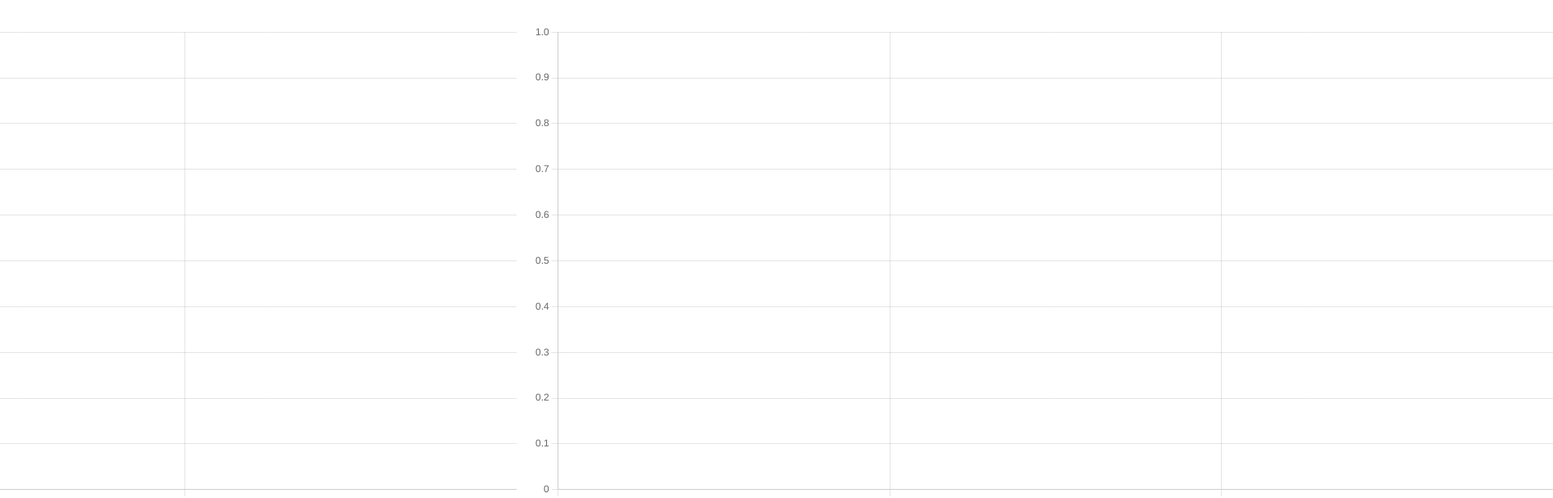
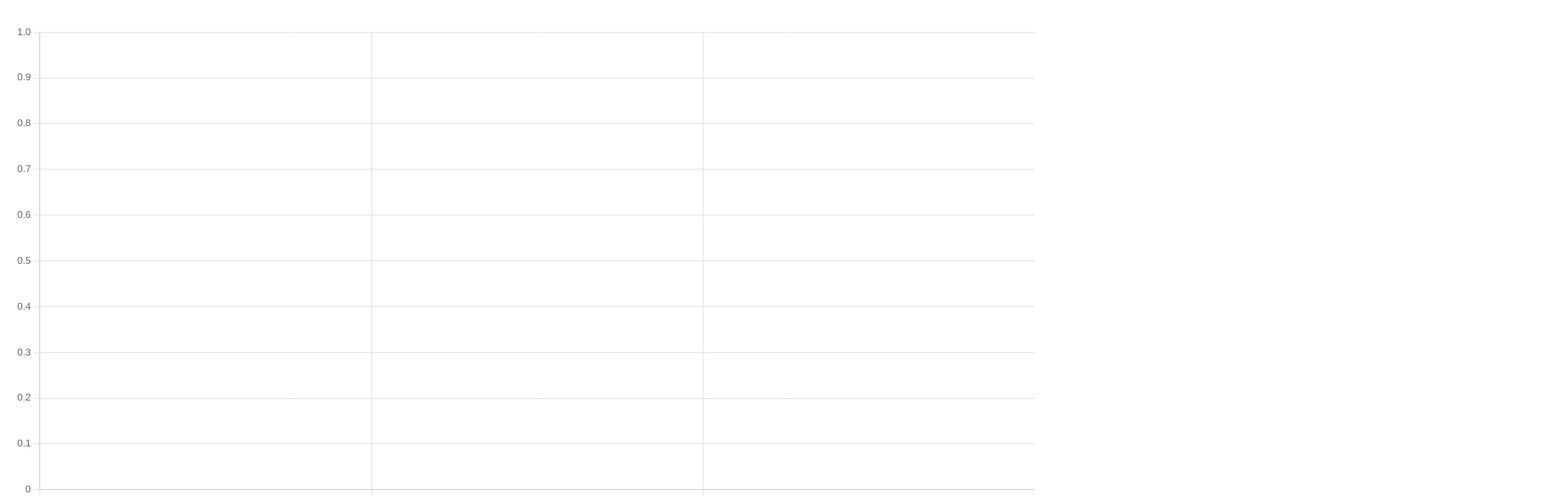
Before and after one commit to 12coeur/Graphs, a plain HTML site: page index.html in a window 1280 px wide. Shown: the part 61-669 px from the top of the page at 82% size, 1894 px wide, since content can reach past the window. Drawn offline with nearby package versions, Linux system fonts and the light colour scheme.

Commit message:
Update index.html

```diff
--- a/index.html
+++ b/index.html
@@ -8,14 +8,15 @@
     <style>
         main {
             display: flex;
-            flex-wrap: nowrap; /* Évitez de passer à une nouvelle ligne */
+            flex-wrap: wrap; /* Permettre de passer à une nouvelle ligne si nécessaire */
             justify-content: center;
             align-items: flex-start;
         }
         canvas {
-            flex: 1 1 45%; /* 45% de largeur pour chaque graphique */
+            flex: 1 1 calc(50% - 20px); /* Ajuster la largeur à 50% - 20px pour les marges */
             margin: 10px;
             height: 25vh; /* Réduire la hauteur des graphiques */
+            max-width: 100%; /* Empêcher le dépassement des largeurs */
         }
         @media (max-width: 600px) {
             canvas {
```
